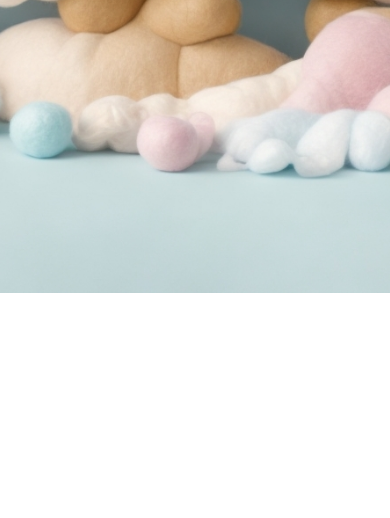
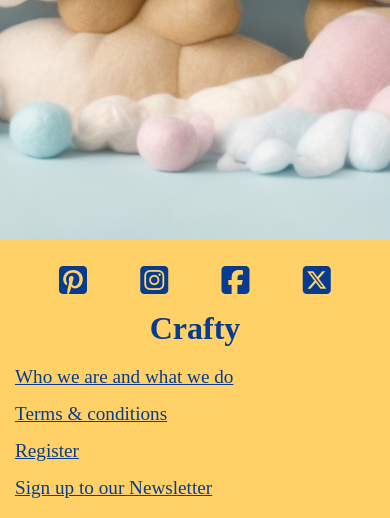
Before and after one commit to jbocciadev/PP5-crafty, a Django app: page / in a window 390 px wide. Shown: the part 551-1069 px from the top of the page. Before the commit the page ends 844 px from the top, so only its background shows below. Run offline with Django 4.2, Linux system fonts and the light colour scheme; some libraries are stand-ins or nearby versions; some web fonts are replaced.

Commit message:
Implement mobile footer.

```diff
--- a/templates/base.html
+++ b/templates/base.html
@@ -146,6 +146,7 @@
     {% endblock %}
 </div>
     {% include 'includes/desktop-footer.html' %}
+    {% include 'includes/mobile-footer.html' %}
 
     {% block postloadjs %}
         <script type="text/javascript">
--- /dev/null
+++ b/templates/includes/mobile-footer.html
@@ -0,0 +1,50 @@
+<footer class="d-block d-md-none my-3 position-relative">
+    <div class="container-fluid">
+        <div class="row py-3">
+            <div class="col-12">
+                <div class="row">
+                    <div class="col-10 offset-1">
+                        <div class="row">
+                            <div class="col text-center py-2">
+                                <a href="#"><i class="fa-brands fa-square-pinterest"></i></a>
+                            </div>
+                            <div class="col text-center py-2">
+                                <a href="#"><i class="fa-brands fa-square-instagram"></i></a>
+                            </div>
+                            <div class="col text-center py-2">
+                                <a href="#"><i class="fa-brands fa-square-facebook"></i></a>
+                            </div>
+                            <div class="col text-center py-2">
+                                <a href="#"><i class="fa-brands fa-square-x-twitter"></i></a>
+                            </div>
+                        </div>
+                    </div>
+                </div>
+                <div class="row">
+                    <div class="col-12">
+                        <h2 class="logo-font my-0 text-center footer-logo mb-1"><strong>Crafty</strong></h2>
+                        <section class="d-flex flex-column justify-content-around mt-3">
+
+                            <div class="div footer-link pb-2">
+                                <a href="#">Who we are and what we do</a>
+                            </div>
+
+                            <div class="div footer-link pb-2">
+                                <a href="#">Terms & conditions</a>
+                            </div>
+
+                            <div class="div footer-link pb-2">
+                                <a href="{% url 'account_signup' %}">Register</a>
+                            </div>
+
+                            <div class="div footer-link">
+                                <a href="#">Sign up to our Newsletter</a>
+                            </div>
+
+                        </section>
+                    </div>
+                </div>
+            </div>
+            </div>
+        </div>
+</footer>
```
